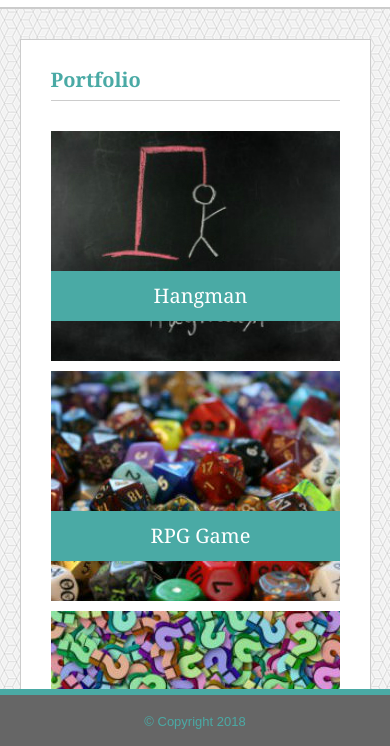
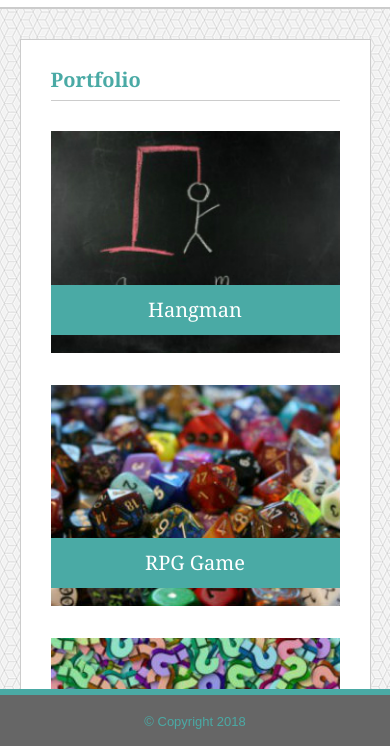
Before and after one commit to jibm82/Responsive-Portfolio, a plain HTML site: page portfolio.html in a window 390 px wide. Shown: the part 96-842 px from the top of the page. Drawn offline with Linux system fonts and the light colour scheme.

Commit message:
Implemented responsive layout and rules on portfolio items page

```diff
--- a/assets/css/style.css
+++ b/assets/css/style.css
@@ -102,7 +102,7 @@ main {
     border: 1px solid #ccc;
     box-sizing: border-box;
     padding: 30px;
-    width: 800px;
+    width: 66.66%;
 }
 
 /*------------Footer Style-------------*/
@@ -132,14 +132,22 @@ footer {
 .portfolio-item {
     box-sizing: border-box;
     float: left;
-    height: 210px;
     margin-bottom: 30px;
     margin-right: 30px;
     position: relative;
+    width: calc(50% - 15px);
+}
+
+.portfolio-item:nth-child(even) {
+    margin-right: 0;
 }
 
 .portfolio-item:hover {
     box-shadow: 0 4px 8px 0 rgba(0, 0, 0, 0.2), 0 6px 20px 0 rgba(0, 0, 0, 0.19);
+}
+
+.portfolio-item img {
+    width: 100%;
 }
 
 .portfolio-item .caption {
@@ -233,6 +241,13 @@ button:hover {
         float: none;
         width: 100%;
     }
+
+    /*-------------Portfolio Page-------------*/
+
+    main .portfolio-item {
+        float: none;
+        width: 100%;
+    }
 }
 
 @media only screen and (max-width: 768px) {
--- a/portfolio.html
+++ b/portfolio.html
@@ -10,7 +10,8 @@
 
 <body>
     <header>
-        <nav class="container clearfix">
+        <div class="container">
+            <nav>
                 <a id="logo" href="index.html">
                     Jorge Báez
                 </a>
@@ -26,9 +27,11 @@
                     </li>
                 </ul>
             </nav>
+        </div>
     </header>
 
-    <main class="container">
+    <div class="container">
+        <main>
             <h1>Portfolio</h1>
 
             <div class="clearfix">
@@ -54,6 +57,7 @@
                 </figure>
             </div>
         </main>
+    </div>
 
     <footer>
         <small>&copy; Copyright 2018</small>
```
Lines whose indentation alone changed are shown as unchanged.
